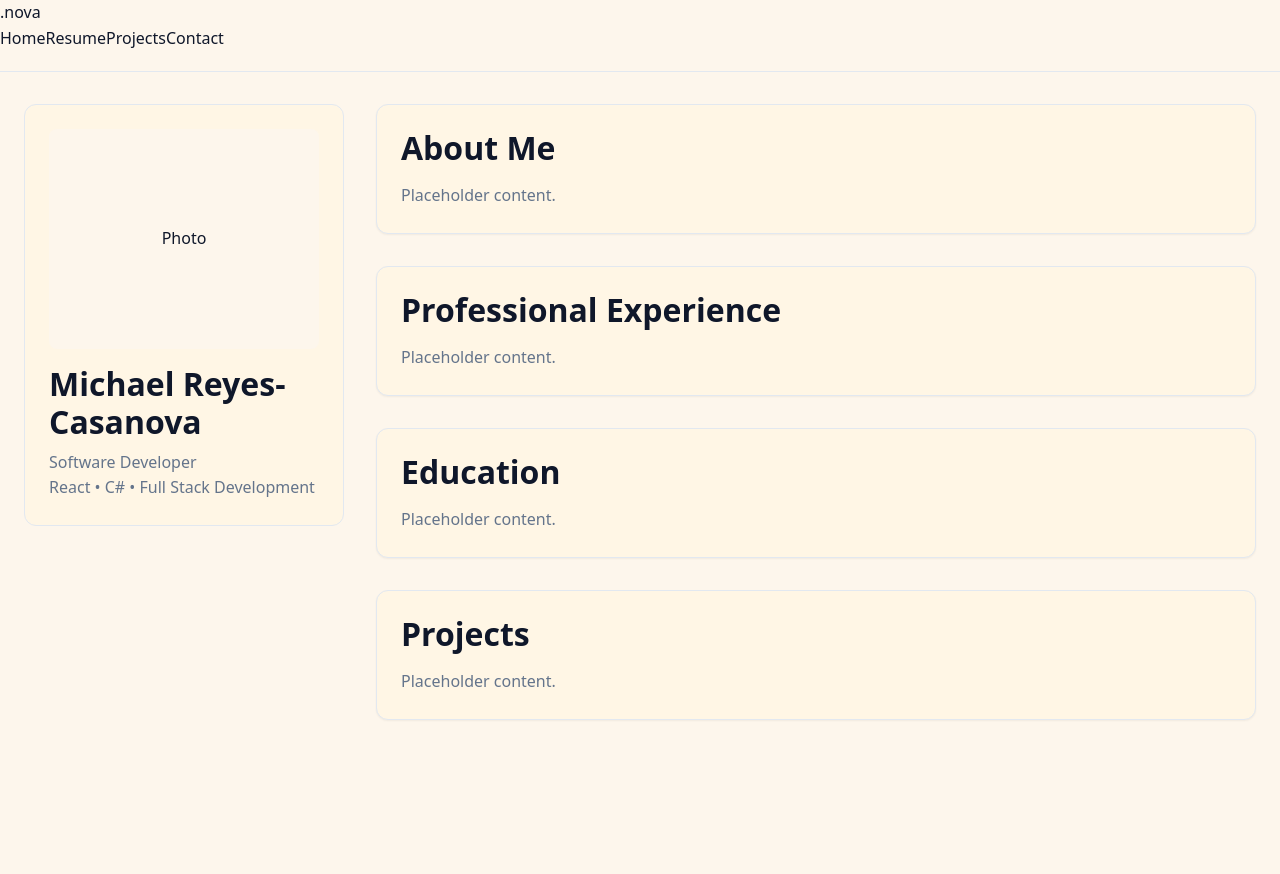
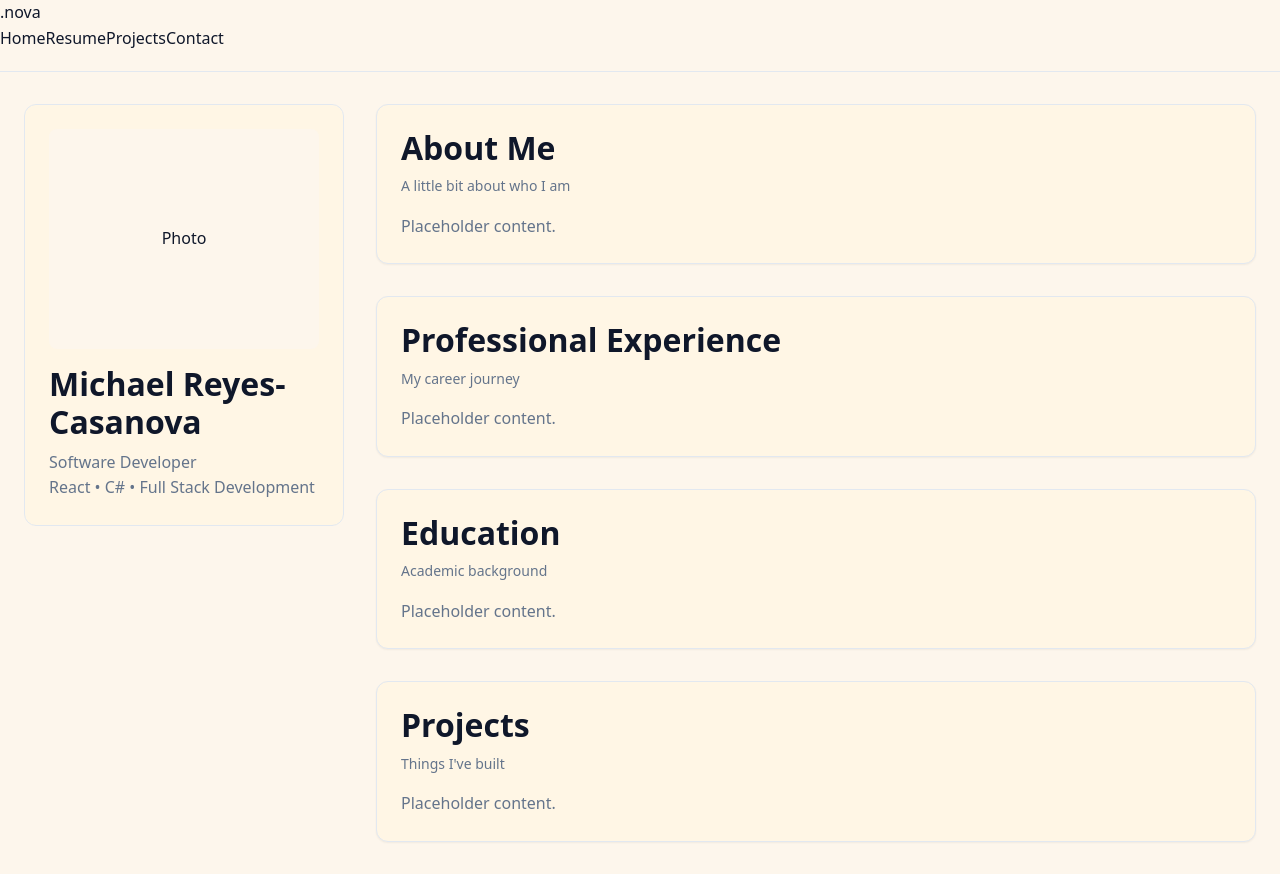
Before and after one commit to MikeReyes102/dev-portfolio, a React (Vite) app: page / in a window 1280 px wide. Before the commit the page ends 800 px from the top, so only its background shows below. Built offline with nearby package versions, Linux system fonts and the light colour scheme.

Commit message:
Feed styling adjusted for the individual cards

```diff
--- a/src/components/feed/Feed.jsx
+++ b/src/components/feed/Feed.jsx
@@ -1,36 +1,54 @@
 import FeedCard from "./FeedCard";
+import "../../styles/feed.css"
 
 export default function Feed() {
+
   return (
+
     <div className="feed">
 
-      <FeedCard title="About Me">
+
+      <FeedCard
+        title="About Me"
+        subtitle="A little bit about who I am"
+      >
         <p>
           Placeholder content.
         </p>
       </FeedCard>
 
 
-      <FeedCard title="Professional Experience">
+      <FeedCard
+        title="Professional Experience"
+        subtitle="My career journey"
+      >
         <p>
           Placeholder content.
         </p>
       </FeedCard>
 
 
-      <FeedCard title="Education">
+      <FeedCard
+        title="Education"
+        subtitle="Academic background"
+      >
         <p>
           Placeholder content.
         </p>
       </FeedCard>
 
 
-      <FeedCard title="Projects">
+      <FeedCard
+        title="Projects"
+        subtitle="Things I've built"
+      >
         <p>
           Placeholder content.
         </p>
       </FeedCard>
 
+
     </div>
+
   );
 }
--- a/src/components/feed/FeedCard.jsx
+++ b/src/components/feed/FeedCard.jsx
@@ -1,12 +1,32 @@
-export default function FeedCard({ title, children }) {
+export default function FeedCard({
+  title,
+  subtitle,
+  children,
+  actions
+}) {
   return (
     <article className="feed-card">
 
-      {title && (
-        <h2>
-          {title}
-        </h2>
-      )}
+      <header className="feed-card-header">
+
+        <div>
+          <h2>{title}</h2>
+
+          {subtitle && (
+            <p className="feed-card-subtitle">
+              {subtitle}
+            </p>
+          )}
+        </div>
+
+        {actions && (
+          <div className="feed-card-actions">
+            {actions}
+          </div>
+        )}
+
+      </header>
+
 
       <div className="feed-card-content">
         {children}
--- a/src/pages/Home.jsx
+++ b/src/pages/Home.jsx
@@ -1,5 +1,5 @@
 import Feed from "../components/feed/Feed";
-import "../styles/feed.css"
+
 
 export default function Home() {
   return (
--- a/src/styles/feed.css
+++ b/src/styles/feed.css
@@ -42,3 +42,42 @@
   gap: var(--space-3);
 
 }
+
+.feed-card-header {
+
+  display: flex;
+
+  justify-content: space-between;
+
+  align-items: flex-start;
+
+  gap: var(--space-4);
+
+  margin-bottom: var(--space-4);
+
+}
+
+
+.feed-card-header h2 {
+
+  margin-bottom: var(--space-2);
+
+}
+
+
+.feed-card-subtitle {
+
+  font-size: var(--text-sm);
+
+  color: var(--color-muted);
+
+}
+
+
+.feed-card-actions {
+
+  display: flex;
+
+  gap: var(--space-2);
+
+}
```
